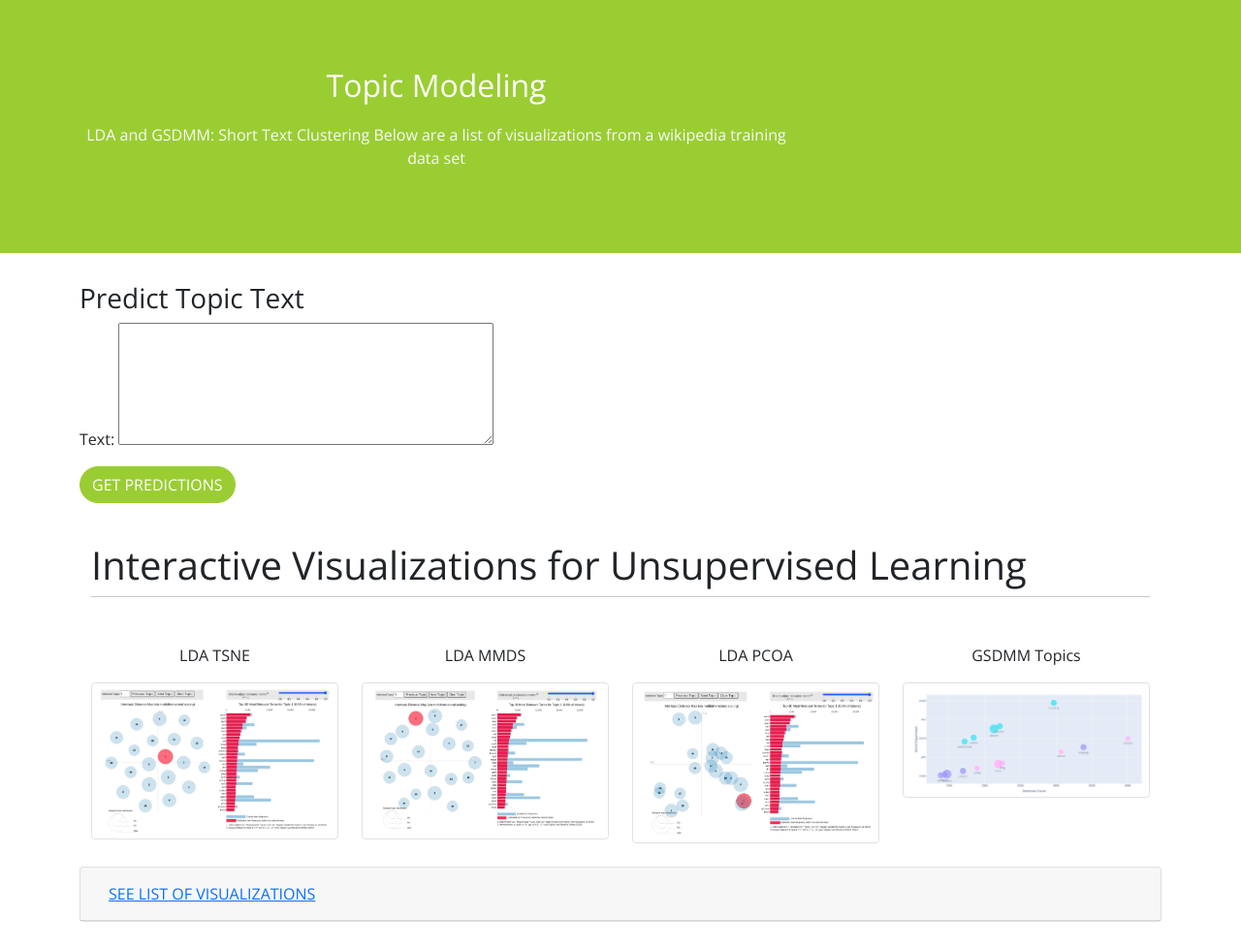
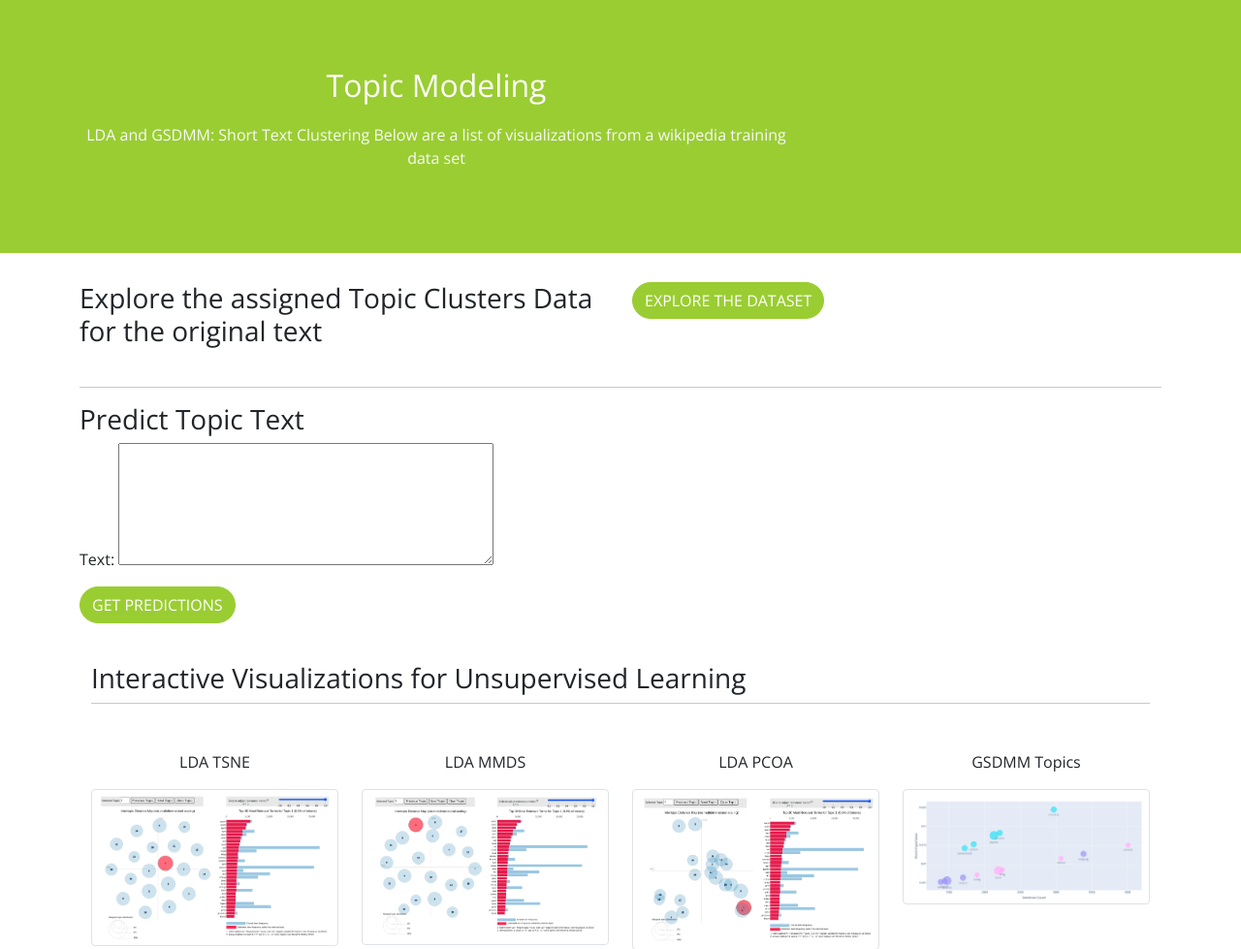
Before and after one commit to RachellCalhoun/text-prediction-app, a Django app: page /unsupervised/ in a window 1280 px wide. Shown: the part 74-1053 px from the top of the page at 97% size. Run offline with Django 3.2, Linux system fonts and the light colour scheme.

Commit message:
update formatting

```diff
--- a/textprediction/predict/templates/predict/_gallery.html
+++ b/textprediction/predict/templates/predict/_gallery.html
@@ -3,7 +3,7 @@
 {% load static %}
 <div class="container">
 
-    <h1 class="fw-light text-center text-lg-start mt-4 mb-0">Interactive Visualizations for Unsupervised Learning</h1>
+    <h3 class="fw-light text-center text-lg-start mt-4 mb-0">Interactive Visualizations for Unsupervised Learning</h3>
 
     <hr class="mt-2 mb-5">
 
--- a/textprediction/predict/templates/predict/indexbase.html
+++ b/textprediction/predict/templates/predict/indexbase.html
@@ -466,7 +466,7 @@ img::-moz-selection {
 
 </style>
     <!-- Navigation -->
-    <header class="d-flex flex-wrap justify-content-center py-3 border-bottom">
+    <header class="px-3 d-flex flex-wrap justify-content-center py-3 border-bottom">
         <a href="/" class="d-flex align-items-center mb-3 mb-md-0 me-md-auto text-dark text-decoration-none">
           <!-- <svg class="bi me-2" width="40" height="32"><use xlink:href="#bootstrap"></use></svg> -->
           <span class="fs-4">Milestone II MADS</span>
--- a/textprediction/predict/templates/predict/topic_prediction.html
+++ b/textprediction/predict/templates/predict/topic_prediction.html
@@ -3,11 +3,15 @@
 {% block top_section %}
 <span class="glyphicon glyphicon-apple" style="font-size: 60px"></span>
   <h2 class="section-heading">Topic Prediction Results</h2>
-  <!-- <p class="text-light">Find our more information</p> -->
+  <p class="text-light">Below you will find a list of topics for prediction probablities on the left side of the page.
+      You can see the terms listed in the middle for each class,
+      the words on the right side on the line are positive, and the words on the left side are negative. On the left side of the screen you will see
+    the original text with the most relevant words highlighted the same color as the predicted topics. </p>
   {% endblock top_section %}
 {% block content %}
         <h3 align="center">LIME-explained results</h3>
         <div class="container">
             {{ exp|safe }}
         </div>
+        <p class="text-muted small float-right">Created using the <a href="https://github.com/marcotcr/lime">Lime library</a></p>
 {% endblock content %}
--- a/textprediction/predict/templates/predict/unsupervised_index.html
+++ b/textprediction/predict/templates/predict/unsupervised_index.html
@@ -6,7 +6,17 @@
   <p class="text-light">LDA and GSDMM: Short Text Clustering Below are a list of visualizations from a wikipedia training data set</p>
   {% endblock top_section %}
 {% block content %}
+<div class="row">
+  <div class="col-6">
+  <h3 class="pb-3">Explore the assigned Topic Clusters Data for the original text
+  </h3>
+  </div>
+  <div class="col-6">
 
+  <a href="https://supervised-text-readability.herokuapp.com/supervised_cleaned/unsupervised_topics_only" target="_blank" rel="noopener" class="float-right btn btn-primary">Explore the Dataset</a>
+  </div>
+</div>
+<hr>
 <h3>Predict Topic Text</h3>
 <form class="pb-3" action="{% url 'topic_prediction' %}" method="POST">
   {% csrf_token %}
```
Also changed, not shown: requirements.txt (+2 -9 lines), textprediction/predict/templates/predict/base.html (deleted).
